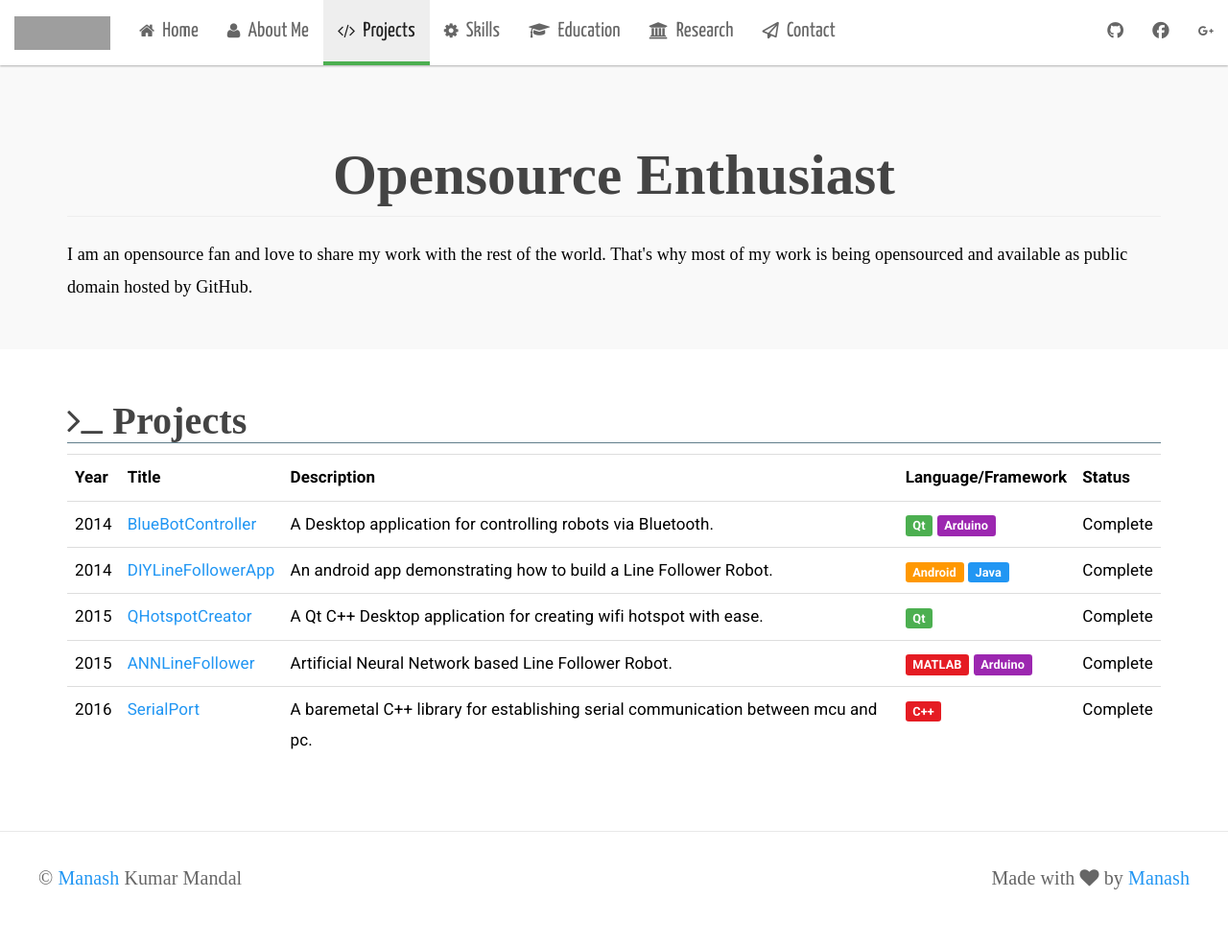
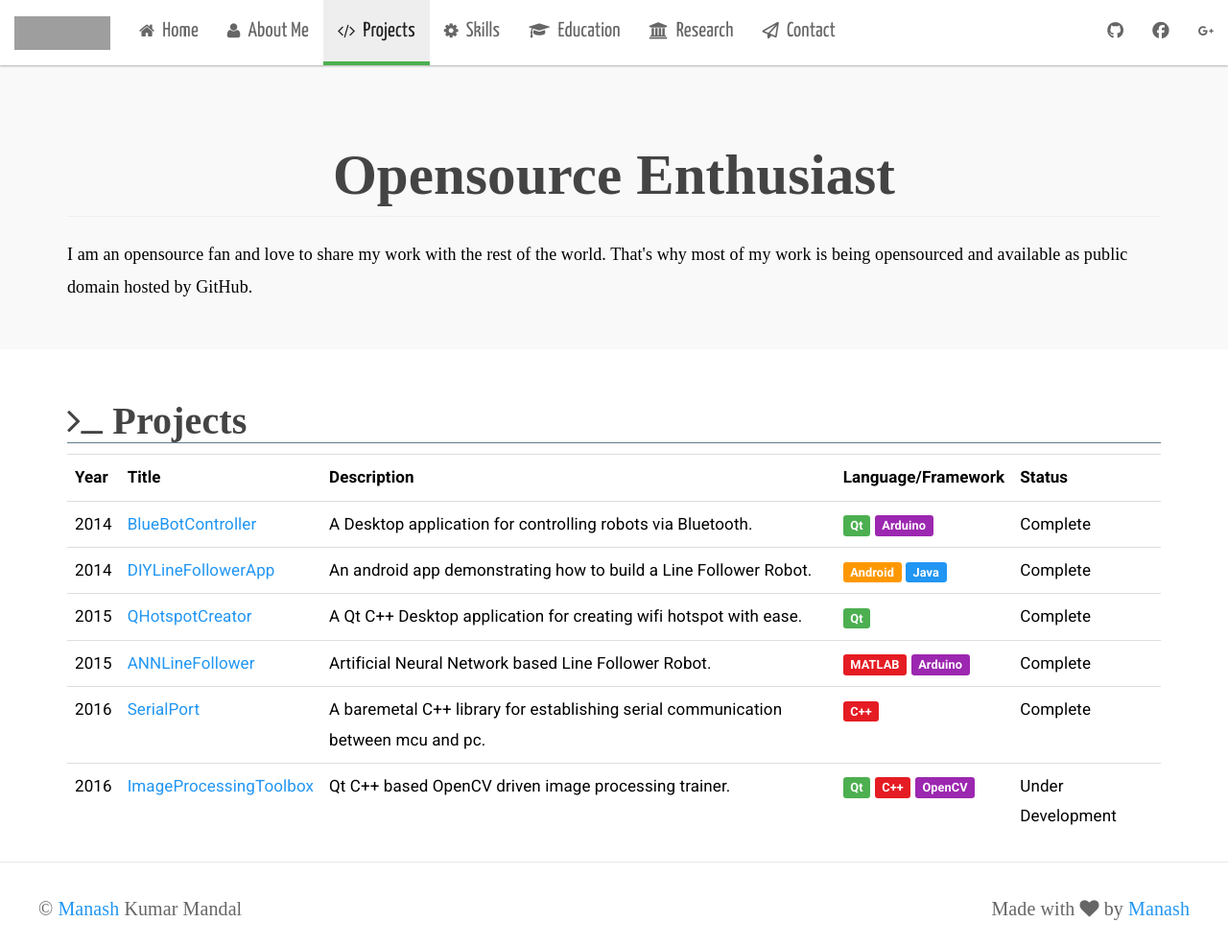
Before and after one commit to manashmandal/manashmandal.github.io, a Jekyll site: the page built from projects.html, in a window 1280 px wide and 986 px high. Shown: the whole window at 96% size. Built offline with Jekyll 4.4.1, drawn with Linux system fonts in a browser that asks for light colours; nearby versions of some CDN libraries; some web fonts are replaced; grey boxes are pictures that could not be loaded.

Commit message:
added new project

```diff
--- a/projects.html
+++ b/projects.html
@@ -64,5 +64,13 @@ title: Projects
             <td><span class="label label-danger">C++</span> </td>
             <td>Complete</td>
         </tr>
+
+        <tr>
+            <td>2016</td>
+            <td><a href="https://github.com/manashmndl/ImageProcessingToolbox" target="_blank">ImageProcessingToolbox</a> </td>
+            <td>Qt C++ based OpenCV driven image processing trainer.</td>
+            <td><span class="label label-success">Qt</span> <span class="label label-danger">C++</span> <span class="label label-info">OpenCV</span> </td>
+            <td>Under Development</td>
+        </tr>
     </table>
 </div>
```
